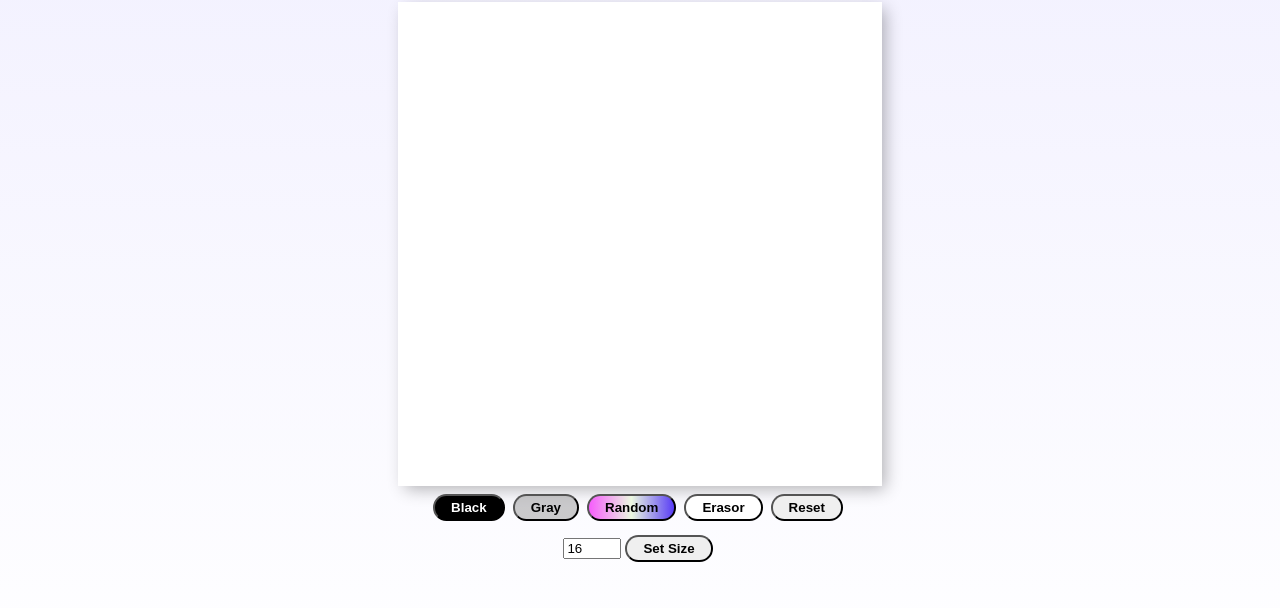
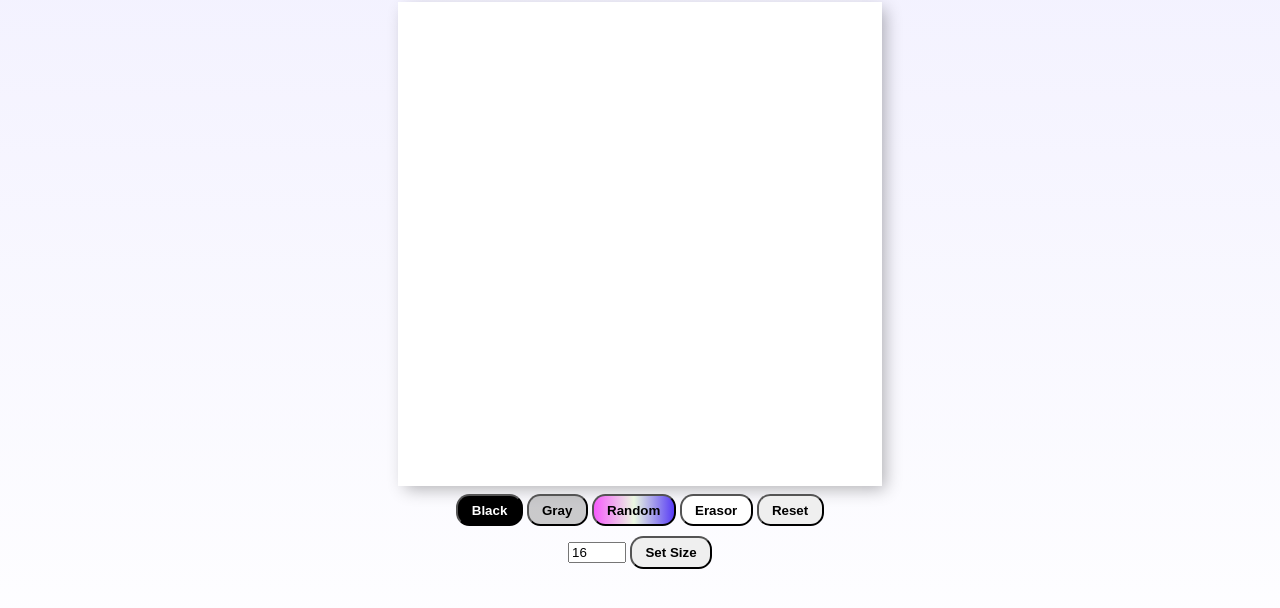
Before and after one commit to Bielesz/Etch-A-Sketch, a plain HTML site: page index.html in a window 1280 px wide. Shown: the part 92-700 px from the top of the page. Drawn offline with Linux system fonts and the light colour scheme.

Commit message:
Cosmetic changes

```diff
--- a/index.html
+++ b/index.html
@@ -24,7 +24,7 @@
                 </div>
                 <div>
                 <input type="text"
-                placeholder="Size of Board"
+                placeholder="Size"
                 value="16"
                 onchange="changeSize(this.value)"
                 />
--- a/style.css
+++ b/style.css
@@ -37,10 +37,8 @@
     margin-bottom: 10px;
   }
   button {
-    padding: 0.3em 1.2em;
-    margin: 0 0.3em 0.3em 0;
+    padding: 0.5em 1em;
     border-radius: 1em;
-    text-decoration: none;
     font-weight: 600;
     text-align: center;
     transition: all 0.2s;
```
